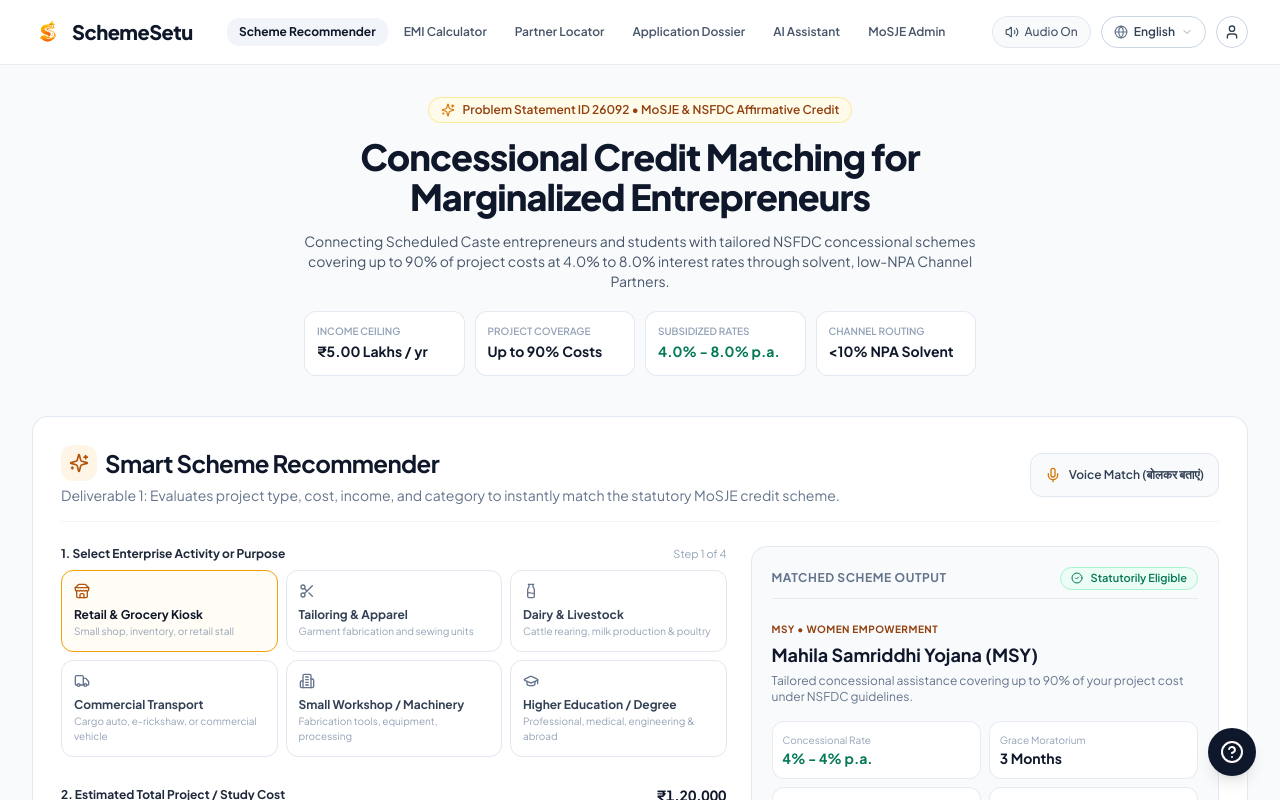
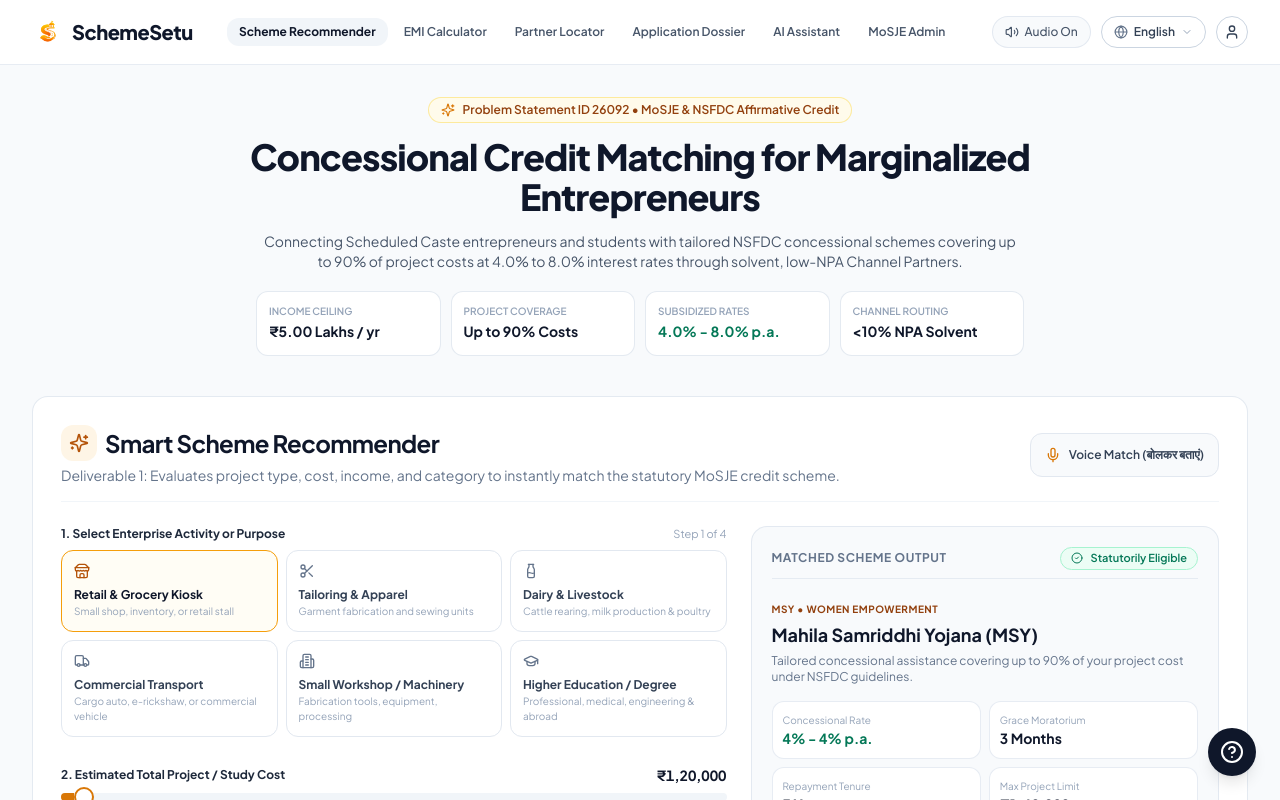
Before and after one commit to sizwinz/SchemeSetu, a Next.js app: page / in a window 1280 px wide. Shown: the top 800 px of the page. Built offline with nearby package versions, Linux system fonts and the light colour scheme.

Commit message:
fix(layout): expand site container max-width to 1600px for modern desktop screens

```diff
--- a/src/app/admin/page.tsx
+++ b/src/app/admin/page.tsx
@@ -36,7 +36,7 @@
       .reduce((sum, l) => sum + l.concessionalAmount, 0) / 10000000;
 
   return (
-    <div className="space-y-4 sm:space-y-6 max-w-7xl mx-auto pb-8 sm:pb-16 px-3 sm:px-6 lg:px-8 pt-3 sm:pt-4">
+    <div className="space-y-4 sm:space-y-6 max-w-[1600px] mx-auto pb-8 sm:pb-16 px-4 sm:px-6 lg:px-8 2xl:px-12 pt-3 sm:pt-4">
       {/* Top Header */}
       <div className="flex flex-col sm:flex-row sm:items-center justify-between gap-3">
         <div>
--- a/src/app/assistant/page.tsx
+++ b/src/app/assistant/page.tsx
@@ -20,7 +20,7 @@
   }, []);
 
   return (
-    <div className="space-y-3 sm:space-y-4 max-w-4xl mx-auto pb-4 sm:pb-8 px-3 sm:px-6 pt-3 sm:pt-4">
+    <div className="space-y-3 sm:space-y-4 max-w-5xl xl:max-w-6xl mx-auto pb-4 sm:pb-8 px-4 sm:px-6 lg:px-8 pt-3 sm:pt-4">
       <div className="flex items-center justify-between gap-2">
         <div>
           <h1 className="text-lg sm:text-2xl font-bold text-slate-900 tracking-tight">
--- a/src/app/calculator/page.tsx
+++ b/src/app/calculator/page.tsx
@@ -144,7 +144,7 @@
   const annualSummary = generateAnnualSummary(monthlySchedule);
 
   return (
-    <div className="space-y-4 sm:space-y-6 max-w-7xl mx-auto pb-8 sm:pb-16 px-3 sm:px-6 lg:px-8 pt-3 sm:pt-4">
+    <div className="space-y-4 sm:space-y-6 max-w-[1600px] mx-auto pb-8 sm:pb-16 px-4 sm:px-6 lg:px-8 2xl:px-12 pt-3 sm:pt-4">
       {/* Top Header */}
       <div className="flex flex-col sm:flex-row sm:items-center justify-between gap-2.5 sm:gap-3">
         <div>
--- a/src/app/dossier/page.tsx
+++ b/src/app/dossier/page.tsx
@@ -108,7 +108,7 @@
   const qrPayloadString = serializeDossierQrPayload(dossier);
 
   return (
-    <div className="max-w-4xl mx-auto pb-8 sm:pb-16 px-3 sm:px-6 pt-3 sm:pt-4 space-y-4 sm:space-y-6">
+    <div className="max-w-5xl xl:max-w-6xl mx-auto pb-8 sm:pb-16 px-4 sm:px-6 lg:px-8 pt-3 sm:pt-4 space-y-4 sm:space-y-6">
       {/* Screen Action Bar (Hidden during @media print) */}
       <div className="bg-white border border-slate-200/90 rounded-2xl p-3.5 sm:p-4 shadow-xs flex flex-col sm:flex-row sm:items-center justify-between gap-3 print:hidden">
         <div>
--- a/src/app/helpdesk/page.tsx
+++ b/src/app/helpdesk/page.tsx
@@ -86,7 +86,7 @@
   };
 
   return (
-    <div className="max-w-5xl mx-auto px-4 sm:px-6 lg:px-8 py-8 sm:py-12 space-y-8">
+    <div className="max-w-6xl xl:max-w-7xl mx-auto px-4 sm:px-6 lg:px-8 py-8 sm:py-12 space-y-8">
       {/* Top Breadcrumb Navigation */}
       <Link
         href="/"
--- a/src/app/locator/page.tsx
+++ b/src/app/locator/page.tsx
@@ -44,7 +44,7 @@
   };
 
   return (
-    <div className="space-y-4 sm:space-y-6 max-w-7xl mx-auto pb-8 sm:pb-12 px-3 sm:px-6 lg:px-8 pt-3 sm:pt-4">
+    <div className="space-y-4 sm:space-y-6 max-w-[1600px] mx-auto pb-8 sm:pb-12 px-4 sm:px-6 lg:px-8 2xl:px-12 pt-3 sm:pt-4">
       {/* Top Header */}
       <div className="flex flex-col sm:flex-row sm:items-center justify-between gap-3">
         <div>
--- a/src/app/page.tsx
+++ b/src/app/page.tsx
@@ -8,9 +8,9 @@
 
 export default function HomePage() {
   return (
-    <div className="max-w-7xl mx-auto px-4 sm:px-6 lg:px-8 py-5 sm:py-8 space-y-6 sm:space-y-10">
+    <div className="max-w-[1600px] mx-auto px-4 sm:px-6 lg:px-8 2xl:px-12 py-5 sm:py-8 space-y-6 sm:space-y-10">
       {/* Sovereign Hero Header with 4 Statutory Pillars */}
-      <section className="text-center max-w-3xl mx-auto space-y-3.5">
+      <section className="text-center max-w-4xl mx-auto space-y-3.5">
         <div className="inline-flex items-center space-x-2 px-3 py-1 rounded-full bg-amber-50 border border-amber-200/80 text-amber-800 text-xs font-semibold shadow-2xs">
           <Sparkles className="h-3.5 w-3.5 text-amber-600" />
           <span>Problem Statement ID 26092 • MoSJE &amp; NSFDC Affirmative Credit</span>
@@ -20,12 +20,12 @@
           Concessional Credit Matching for Marginalized Entrepreneurs
         </h1>
 
-        <p className="text-xs sm:text-sm text-slate-600 leading-relaxed max-w-2xl mx-auto">
+        <p className="text-xs sm:text-sm text-slate-600 leading-relaxed max-w-3xl mx-auto">
           Connecting Scheduled Caste entrepreneurs and students with tailored NSFDC concessional schemes covering up to 90% of project costs at 4.0% to 8.0% interest rates through solvent, low-NPA Channel Partners.
         </p>
 
         {/* 4 Statutory Mandate Pillars */}
-        <div className="grid grid-cols-2 sm:grid-cols-4 gap-2.5 pt-1.5 max-w-2xl mx-auto text-left">
+        <div className="grid grid-cols-2 sm:grid-cols-4 gap-2.5 pt-1.5 max-w-3xl mx-auto text-left">
           <div className="bg-white p-3 rounded-xl border border-slate-200/90 shadow-2xs">
             <span className="text-[10px] text-slate-400 font-semibold block uppercase">Income Ceiling</span>
             <span className="text-xs sm:text-sm font-bold text-slate-900">₹5.00 Lakhs / yr</span>
--- a/src/app/privacy/page.tsx
+++ b/src/app/privacy/page.tsx
@@ -10,7 +10,7 @@
 
 export default function PrivacyPolicyPage() {
   return (
-    <div className="max-w-4xl mx-auto px-4 sm:px-6 lg:px-8 py-8 sm:py-12 space-y-8">
+    <div className="max-w-5xl xl:max-w-6xl mx-auto px-4 sm:px-6 lg:px-8 py-8 sm:py-12 space-y-8">
       {/* Back to Home Navigation */}
       <Link
         href="/"
--- a/src/app/terms/page.tsx
+++ b/src/app/terms/page.tsx
@@ -10,7 +10,7 @@
 
 export default function TermsOfServicePage() {
   return (
-    <div className="max-w-4xl mx-auto px-4 sm:px-6 lg:px-8 py-8 sm:py-12 space-y-8">
+    <div className="max-w-5xl xl:max-w-6xl mx-auto px-4 sm:px-6 lg:px-8 py-8 sm:py-12 space-y-8">
       {/* Back Navigation */}
       <Link
         href="/"
--- a/src/components/layout/Footer.tsx
+++ b/src/components/layout/Footer.tsx
@@ -10,7 +10,8 @@
 
   return (
     <>
-      <footer className="w-full border-t border-slate-200/80 bg-slate-50/50 py-8 px-4 text-center text-xs text-slate-500 space-y-3 mt-auto print:hidden">
+      <footer className="w-full border-t border-slate-200/80 bg-slate-50/50 py-8 px-4 text-center text-xs text-slate-500 mt-auto print:hidden">
+        <div className="max-w-[1600px] mx-auto px-4 sm:px-6 lg:px-8 2xl:px-12 space-y-3">
           <div className="flex items-center justify-center space-x-2">
             <Image
               src="/logo.png"
@@ -41,6 +42,7 @@
             <Link href="/helpdesk" className="hover:text-slate-800 transition-colors">
               Helpdesk &amp; Grievances
             </Link>
+          </div>
         </div>
       </footer>
 
--- a/src/components/layout/Header.tsx
+++ b/src/components/layout/Header.tsx
@@ -87,7 +87,7 @@
   return (
     <>
       <header className="w-full bg-white text-slate-900 shadow-2xs border-b border-slate-200/80 sticky top-0 z-40 print:hidden">
-        <div className="max-w-7xl mx-auto px-3 sm:px-6 lg:px-8 h-14 sm:h-16 flex items-center justify-between">
+        <div className="max-w-[1600px] mx-auto px-4 sm:px-6 lg:px-8 2xl:px-12 h-14 sm:h-16 flex items-center justify-between">
           {/* Left: Brand Identity */}
           <div className="flex items-center space-x-2 sm:space-x-3 shrink-0">
             <Link
```
Lines whose indentation alone changed are shown as unchanged.
